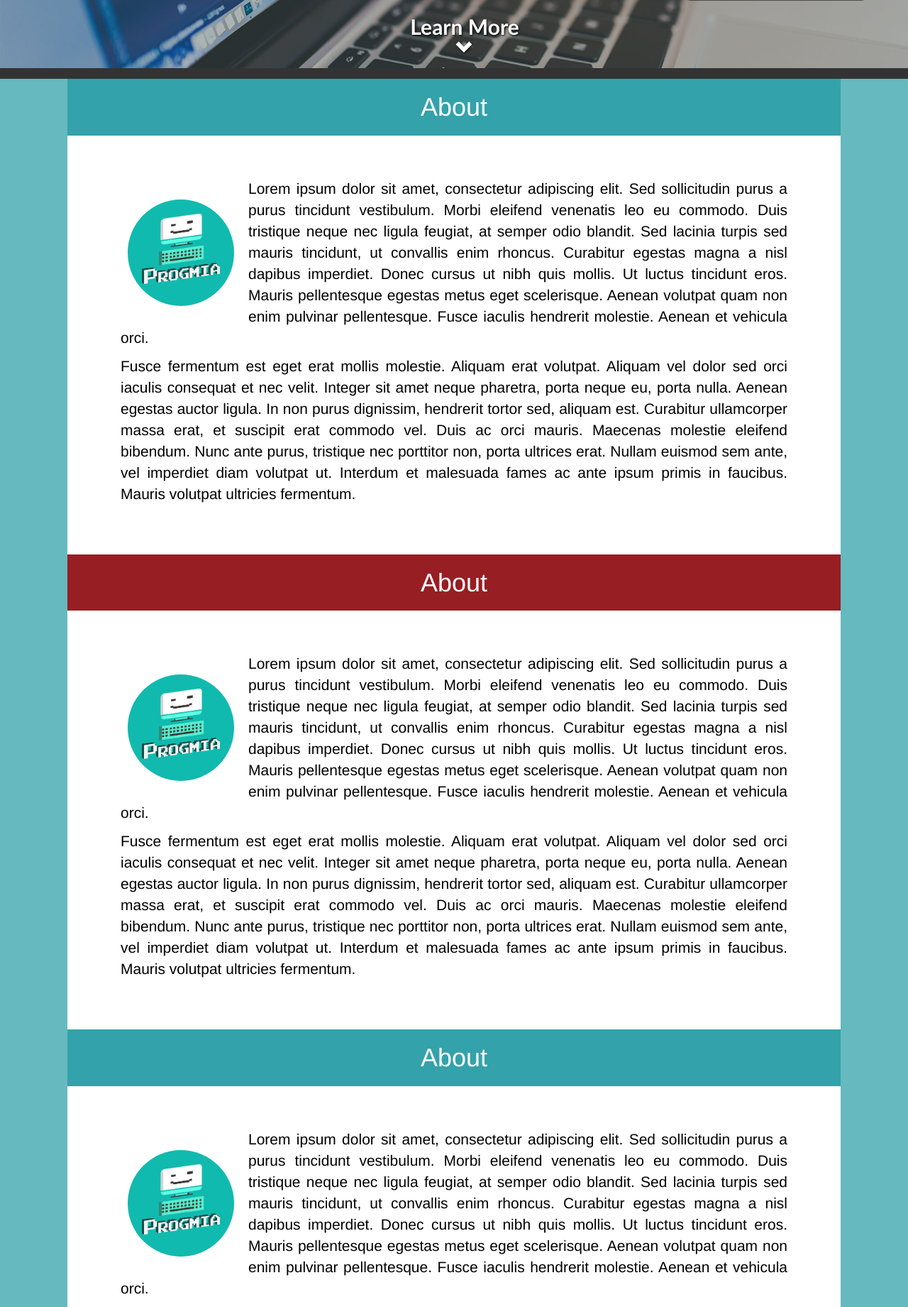
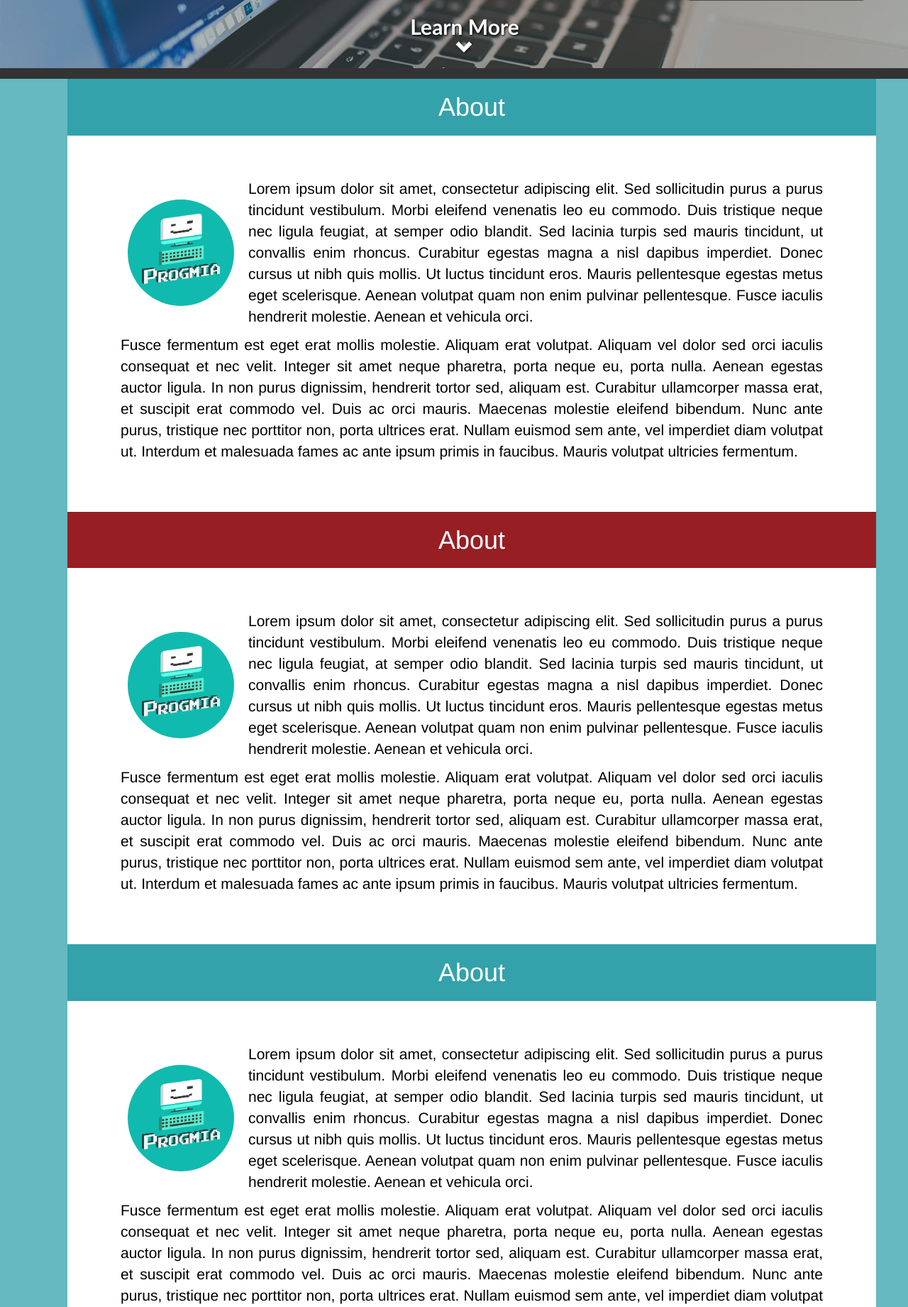
Before and after one commit to timpquerubin/Progmia, a CodeIgniter app: page /Progmia/ in a window 1280 px wide. Shown: the part 489-2330 px from the top of the page at 71% size. Run offline with CodeIgniter, Linux system fonts and the light colour scheme; data that the repository does not hold is empty; some libraries are stand-ins or nearby versions; some web fonts are replaced.

Commit message:
container-fluid to container

```diff
--- a/application/views/pages/home.php
+++ b/application/views/pages/home.php
@@ -41,7 +41,7 @@
 	</div>
 </div>
 <div class="bg-color" style="background-color: #66b9bf;padding:0 80px;">
-	<div class="container-fluid">
+	<div class="container">
 		<div class="header" style="margin:0;">
 			<h1 style="color:#fff !important;background-color: #33a2aa;margin:0;padding:20px 40px;text-align: center;">About</h1>
 		</div>
@@ -59,7 +59,7 @@
 			</div>
 		</div>
 	</div>
-	<div class="container-fluid">
+	<div class="container">
 		<div class="header" style="margin:0;">
 			<h1 style="color:#fff !important;background-color: #971e23;margin:0;padding:20px 40px;text-align: center;">About</h1>
 		</div>
@@ -77,7 +77,7 @@
 			</div>
 		</div>
 	</div>
-	<div class="container-fluid">
+	<div class="container">
 		<div class="header" style="margin:0;">
 			<h1 style="color:#fff !important;background-color: #33a2aa;margin:0;padding:20px 40px;text-align: center;">About</h1>
 		</div>
```
